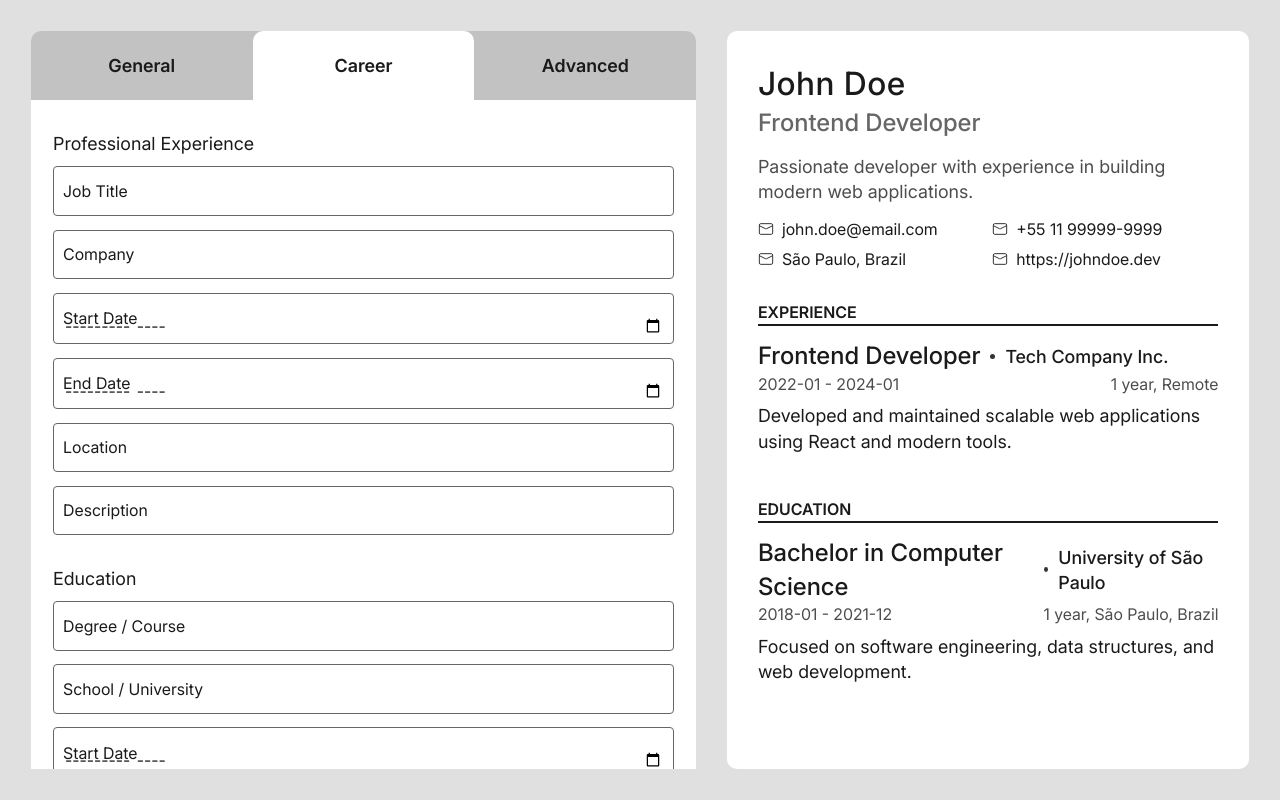
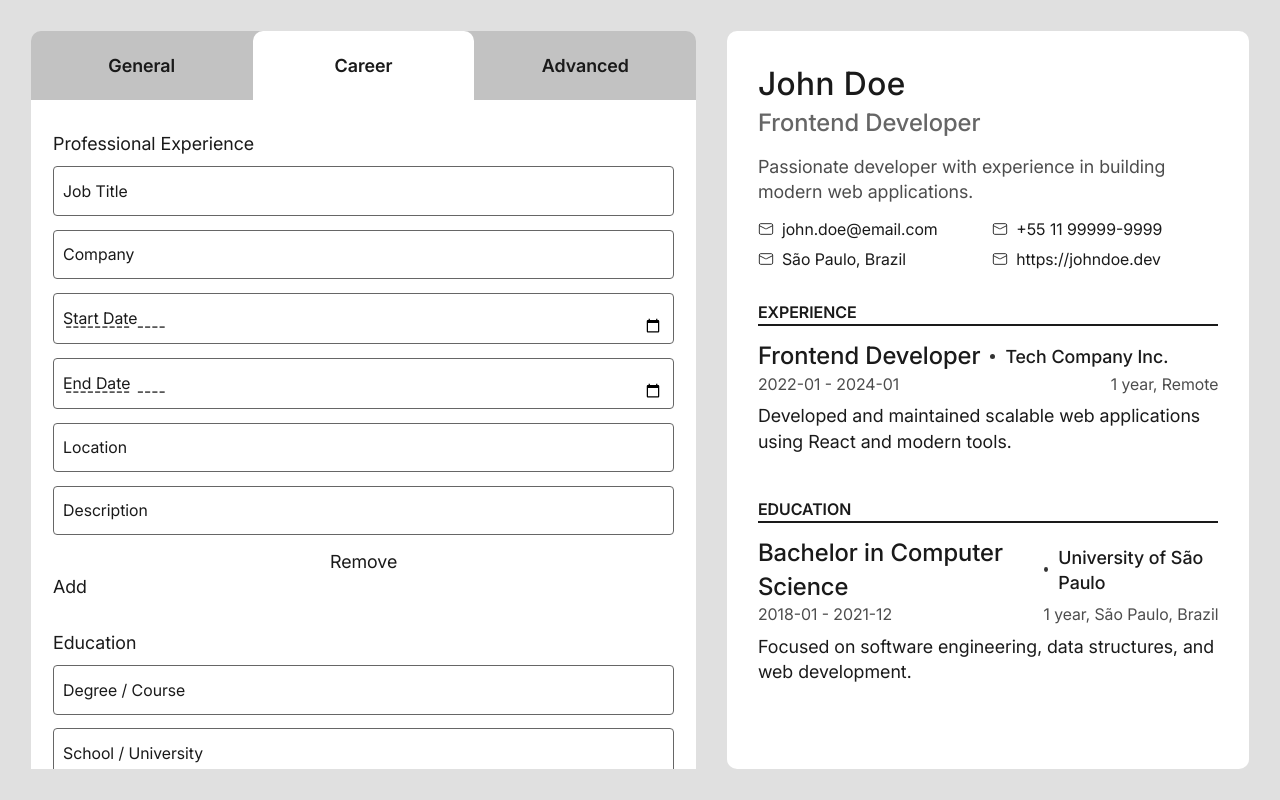
Before and after one commit to ednairaviana/cv_app, a React (Vite) app: page / in a window 1280 px wide. Both pictures are taken after a click on the button "Career". Built offline with nearby package versions, Linux system fonts and the light colour scheme.

Commit message:
feat: create add cloneable fieldset

```diff
--- a/src/components/Cv.jsx
+++ b/src/components/Cv.jsx
@@ -1,4 +1,6 @@
 function Cv({ cvData }) {
+  console.log(cvData);
+
   const personal = cvData.general.personal;
   const contact = cvData.general.contact;
   const social_media = cvData.general.social_media;
@@ -49,7 +51,7 @@ function Cv({ cvData }) {
 function Dividers({ all_tabs }) {
   return all_tabs.map((tab) => {
     return (
-      <div className="cv-divider" key={crypto.randomUUID()}>
+      <div className="cv-divider" key={tab.id}>
         <div className="cv-divider__header">
           <h3 className="cv-divider__title">{tab.title}</h3>
           <h4 className="cv-divider__sub-title">{tab.institution}</h4>
--- a/src/components/Form.jsx
+++ b/src/components/Form.jsx
@@ -19,23 +19,19 @@ function Radio({ radioInfo }) {
   );
 }
 
-function Form({ tabs, useActiveTab, handleChangeFunction }) {
+function Form({ tabs, useActiveTab, cvState }) {
   const activeTab = useActiveTab.activeTab;
 
   return (
     <div className="main-form_wrapper">
       <form>
-        <Tabs
-          tabs={tabs}
-          activeTab={activeTab}
-          handleChangeFunction={handleChangeFunction}
-        ></Tabs>
+        <Tabs tabs={tabs} activeTab={activeTab} cvState={cvState}></Tabs>
       </form>
     </div>
   );
 }
 
-function Tabs({ tabs, activeTab, handleChangeFunction }) {
+function Tabs({ tabs, activeTab, cvState }) {
   return tabs.map((tab, index) => {
     return (
       <div
@@ -45,15 +41,48 @@ function Tabs({ tabs, activeTab, handleChangeFunction }) {
         <Fieldsets
           fieldsets={tab.fieldsets}
           tabId={tab.id}
-          handleChangeFunction={handleChangeFunction}
+          cvState={cvState}
         ></Fieldsets>
       </div>
     );
   });
 }
 
-function Fieldsets({ fieldsets, tabId, handleChangeFunction }) {
+function Fieldsets({ fieldsets, tabId, cvState }) {
   return fieldsets.map((fieldset) => {
+    if (fieldset.cloneable) {
+      const cvDataClones = cvState.currentCvData[tabId][fieldset.id];
+      return (
+        <fieldset key={fieldset.id}>
+          <legend>{fieldset.legend}</legend>
+          <div className="main-form__fieldset-items cloneable">
+            {cvDataClones.map((clone) => {
+              return fieldset.fields.map((field) => (
+                <FieldWrapper
+                  key={clone.fieldId}
+                  id={field.id}
+                  type={field.type}
+                  label={field.label}
+                  cvPath={[tabId, fieldset.id, field.id]}
+                  cvState={cvState}
+                />
+              ));
+            })}
+
+            <button type="button">Remove</button>
+          </div>
+          <button
+            type="button"
+            onClick={() => {
+              cvState.handleAddFieldsetClone([tabId, fieldset.id]);
+            }}
+          >
+            Add
+          </button>
+        </fieldset>
+      );
+    }
+
     return (
       <fieldset key={fieldset.id}>
         <legend>{fieldset.legend}</legend>
@@ -65,7 +94,7 @@ function Fieldsets({ fieldsets, tabId, handleChangeFunction }) {
               type={field.type}
               label={field.label}
               cvPath={[tabId, fieldset.id, field.id]}
-              onCvChange={handleChangeFunction}
+              cvState={cvState}
             />
           ))}
         </div>
@@ -79,7 +108,7 @@ function FieldWrapper(props) {
 
   function handleInputChange(e) {
     setIsFilled(Boolean(e.target.value));
-    props.onCvChange(props.cvPath, e.target.value);
+    props.cvState.handleCvDataChange(props.cvPath, e.target.value);
   }
 
   return (
--- a/src/components/Inner.jsx
+++ b/src/components/Inner.jsx
@@ -17,7 +17,7 @@ function Inner() {
           <Form
             tabs={tabs}
             useActiveTab={activeTabState}
-            handleChangeFunction={currentCvState.handleCvDataChange}
+            cvState={currentCvState}
           ></Form>
         </div>
         <Cv cvData={currentCvState.currentCvData}></Cv>
--- a/src/data/cvData.jsx
+++ b/src/data/cvData.jsx
@@ -15,7 +15,7 @@ function buildCvStructure(tabs) {
       const fields = buildFields(fieldset.fields);
 
       tabStructure[fieldset.id] = fieldset.cloneable
-        ? [{ id: crypto.randomUUID(), ...fields }]
+        ? [{ id: crypto.randomUUID(), fieldId: crypto.randomUUID(), ...fields }]
         : fields;
 
       return tabStructure;
--- a/src/hooks/useCvData.jsx
+++ b/src/hooks/useCvData.jsx
@@ -8,6 +8,22 @@ function useCvData() {
     setCvData((prev) => {
       const cvClone = structuredClone(prev);
       setByPath(cvClone, path, value);
+      return cvClone;
+    });
+  }
+
+  function handleAddFieldsetClone(path) {
+    setCvData((prev) => {
+      const cvClone = structuredClone(prev);
+      const currentArray = path.reduce((acc, key) => acc?.[key], cvClone);
+
+      const newItem = {
+        id: crypto.randomUUID(),
+        fieldID: crypto.randomUUID(),
+        ...currentArray?.[0],
+      };
+
+      currentArray.push(newItem);
       return cvClone;
     });
   }
@@ -25,7 +41,7 @@ function useCvData() {
     });
   }
 
-  return { currentCvData, handleCvDataChange };
+  return { currentCvData, handleCvDataChange, handleAddFieldsetClone };
 }
 
 export default useCvData;
```
